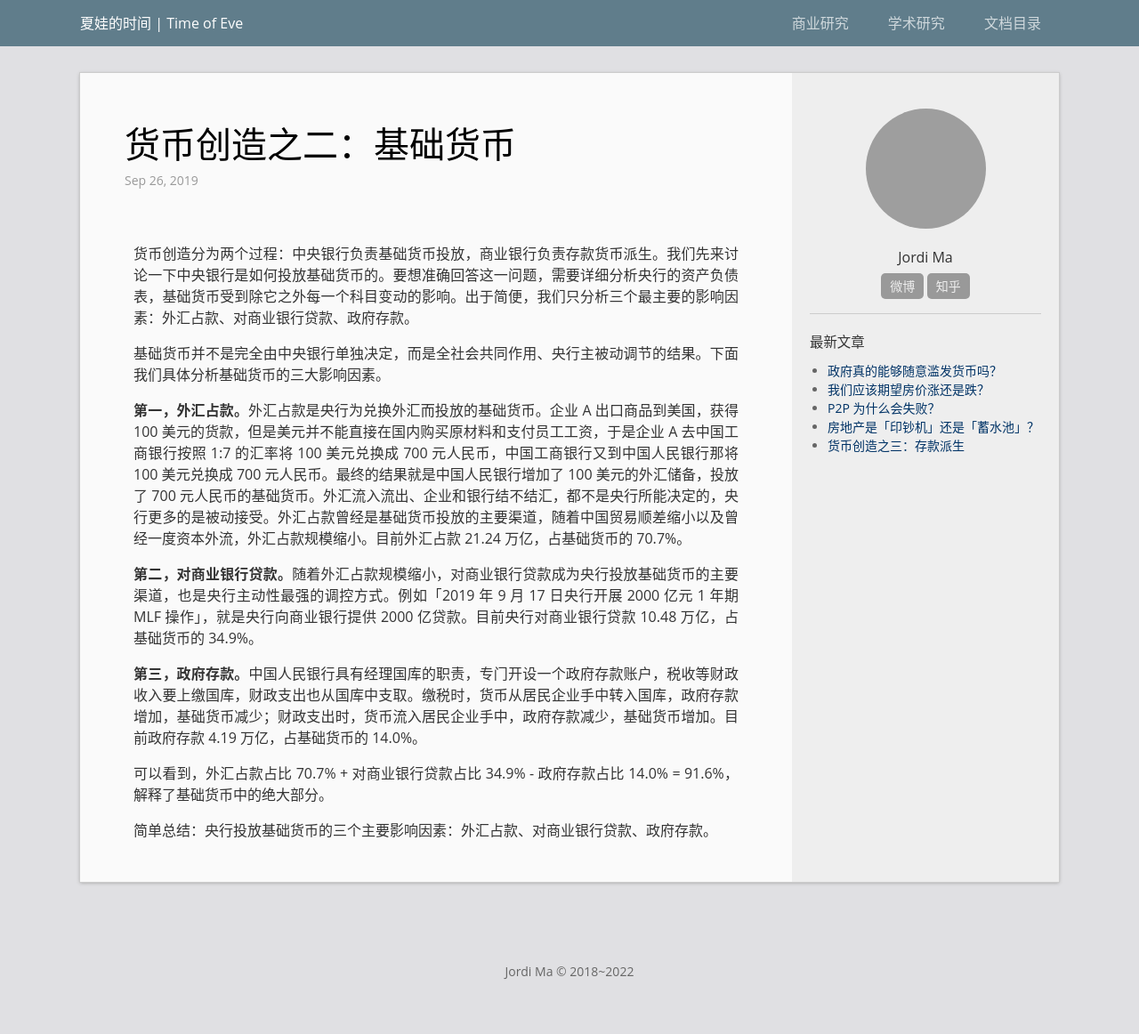
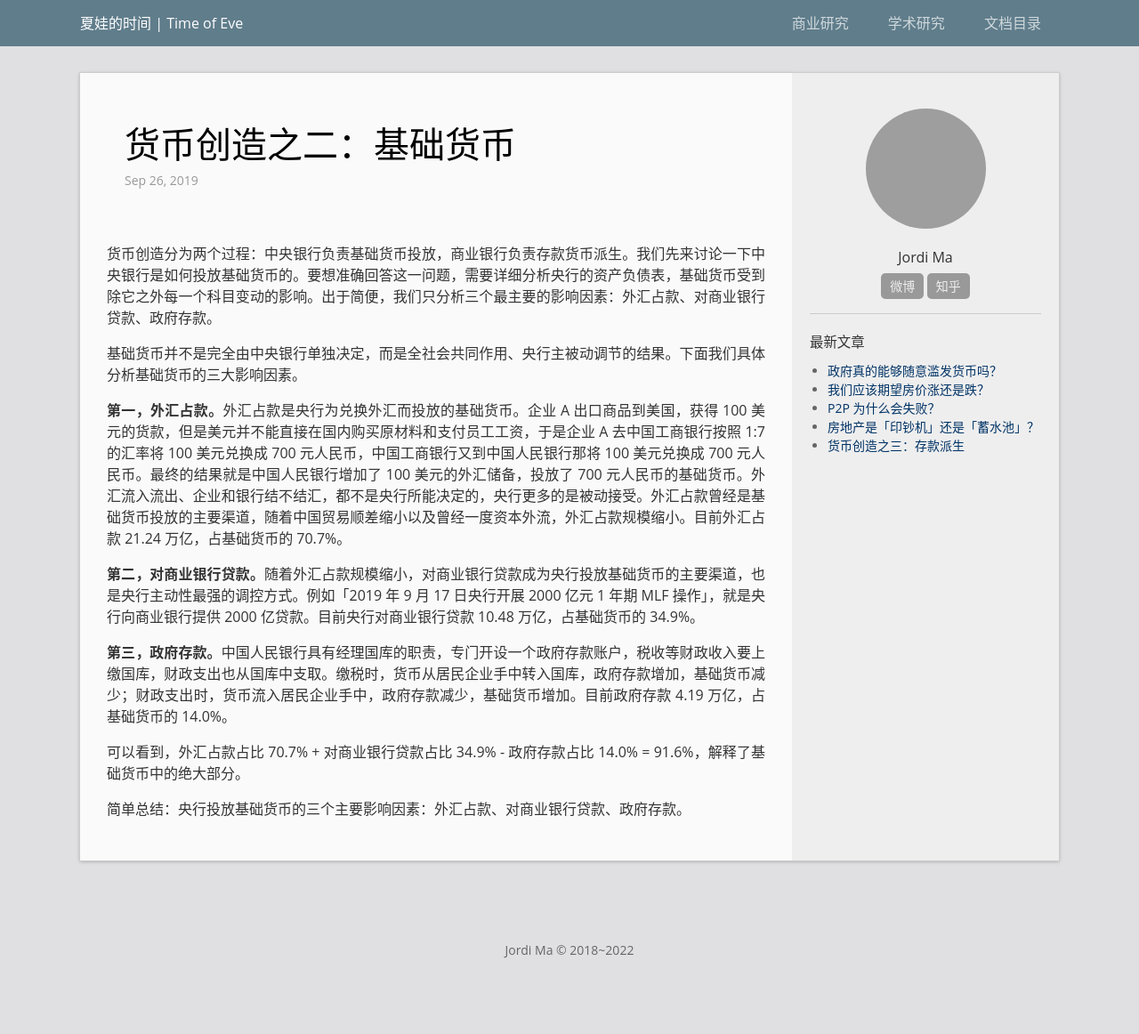
Before and after one commit to majiajin/majiajin.github.io, a Jekyll site: the page built from _posts/2019-09-26-monetary-base.md, in a window 1280 px wide. Shown: the whole page at 89% size. Built offline with Jekyll 4.4.1, drawn with Linux system fonts in a browser that asks for light colours; after the commit the page ends 1138 px from its top, so only the background shows below that; grey boxes are pictures that could not be loaded.

Commit message:
Update _post.scss

```diff
--- a/_sass/_post.scss
+++ b/_sass/_post.scss
@@ -24,8 +24,8 @@
     }
     .post-content {
         color: #333;
-	margin-left: 30px;
-	margin-right: 30px;
+	margin-left: auto;
+	margin-right: auto;
 
         h1,h2,h3,h4,h5,h6 {
             color: #000;
@@ -50,7 +50,7 @@
         .middle-image {
             display: block;
             margin-left: auto;
-            margin-right: auto
+            margin-right: auto;
         }
     }
     .post-comments {
```
